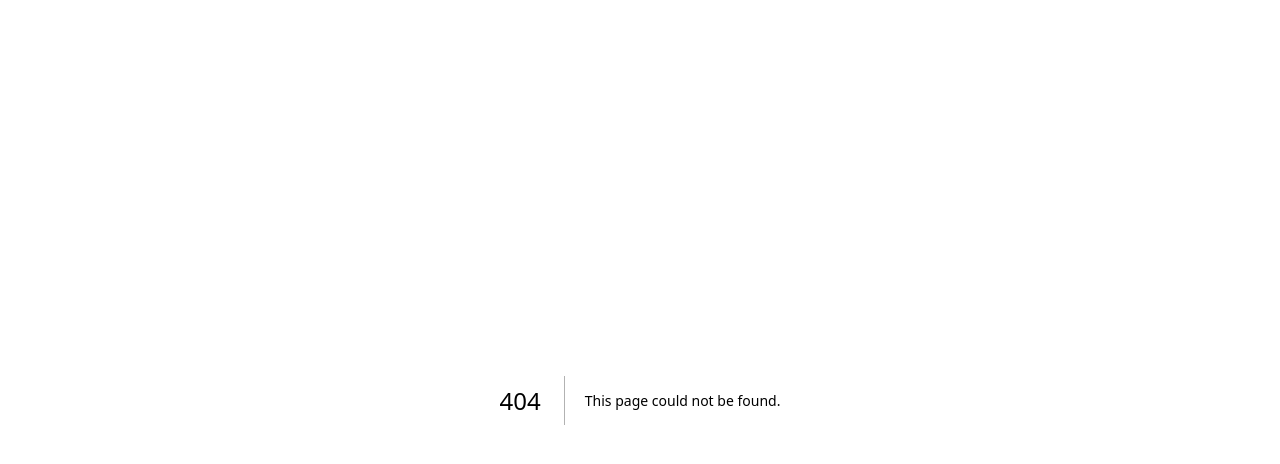
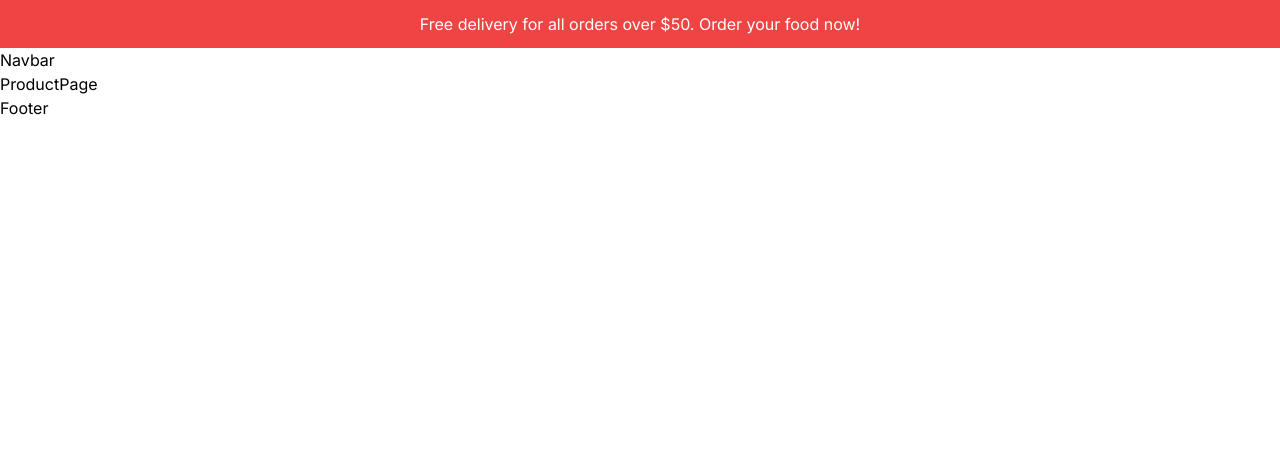
Before and after one commit to vijay711-github/Food_Delivery_App, a Next.js app: page /product/1 in a window 1280 px wide. Before the commit this address had no page. Shown: the top 464 px of the page. Built offline with nearby package versions, Linux system fonts and the light colour scheme.

Commit message:
Created components and app folders, designed Notification bar

```diff
--- /dev/null
+++ b/src/app/cart/page.tsx
@@ -0,0 +1,9 @@
+import React from 'react'
+
+const CartPage = () => {
+  return (
+    <div>CartPage</div>
+  )
+}
+
+export default CartPage
--- a/src/app/layout.tsx
+++ b/src/app/layout.tsx
@@ -1,6 +1,9 @@
+import Notification from '@/components/Notification'
 import './globals.css'
 import type { Metadata } from 'next'
 import { Inter } from 'next/font/google'
+import Navbar from '@/components/Navbar'
+import Footer from '@/components/Footer'
 
 const inter = Inter({ subsets: ['latin'] })
 
@@ -16,7 +19,12 @@
 }) {
   return (
     <html lang="en">
-      <body className={inter.className}>{children}</body>
+      <body className={inter.className}>
+        <Notification/>
+        <Navbar />
+        {children}
+         <Footer/>
+      </body>
     </html>
   )
 }
--- /dev/null
+++ b/src/app/login/page.tsx
@@ -0,0 +1,9 @@
+import React from 'react'
+
+const LoginPage = () => {
+  return (
+    <div>LoginPage</div>
+  )
+}
+
+export default LoginPage
--- /dev/null
+++ b/src/app/menu/[category]/page.tsx
@@ -0,0 +1,9 @@
+import React from 'react'
+
+const CategoryPage = () => {
+  return (
+    <div>Category</div>
+  )
+}
+
+export default CategoryPage
--- a/src/app/menu/page.tsx
+++ b/src/app/menu/page.tsx
@@ -0,0 +1,9 @@
+import React from 'react'
+
+const MenuPage = () => {
+  return (
+    <div>Menu Page</div>
+  )
+}
+
+export default MenuPage
--- /dev/null
+++ b/src/app/orders/page.tsx
@@ -0,0 +1,9 @@
+import React from 'react'
+
+const OrdersPage = () => {
+  return (
+    <div>OrdersPage</div>
+  )
+}
+
+export default OrdersPage
--- /dev/null
+++ b/src/app/product/[id]/page.tsx
@@ -0,0 +1,9 @@
+import React from 'react'
+
+const ProductPage = () => {
+  return (
+    <div>ProductPage</div>
+  )
+}
+
+export default ProductPage
--- /dev/null
+++ b/src/components/Footer.tsx
@@ -0,0 +1,9 @@
+import React from 'react'
+
+const Footer = () => {
+  return (
+    <div>Footer</div>
+  )
+}
+
+export default Footer
--- /dev/null
+++ b/src/components/Navbar.tsx
@@ -0,0 +1,9 @@
+import React from 'react'
+
+const Navbar = () => {
+  return (
+    <div>Navbar</div>
+  )
+}
+
+export default Navbar
--- /dev/null
+++ b/src/components/Notification.tsx
@@ -0,0 +1,10 @@
+import React from 'react'
+
+const Notification = () => {
+  return (
+     <div className='h-12 bg-red-500 text-white px-4 flex items-center justify-center text-center text-sm md:text-base cursor-pointer'>Free delivery for all orders over $50. Order your food now!
+    </div>
+  )
+}
+
+export default Notification
```
